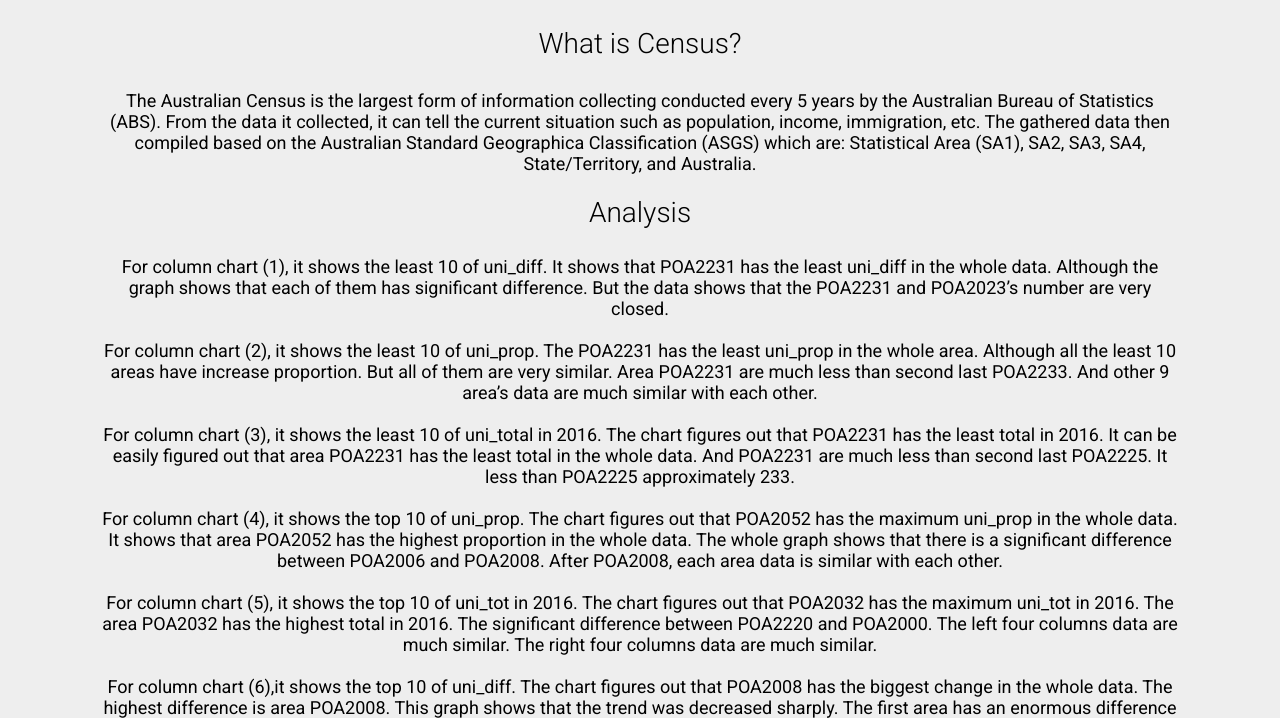
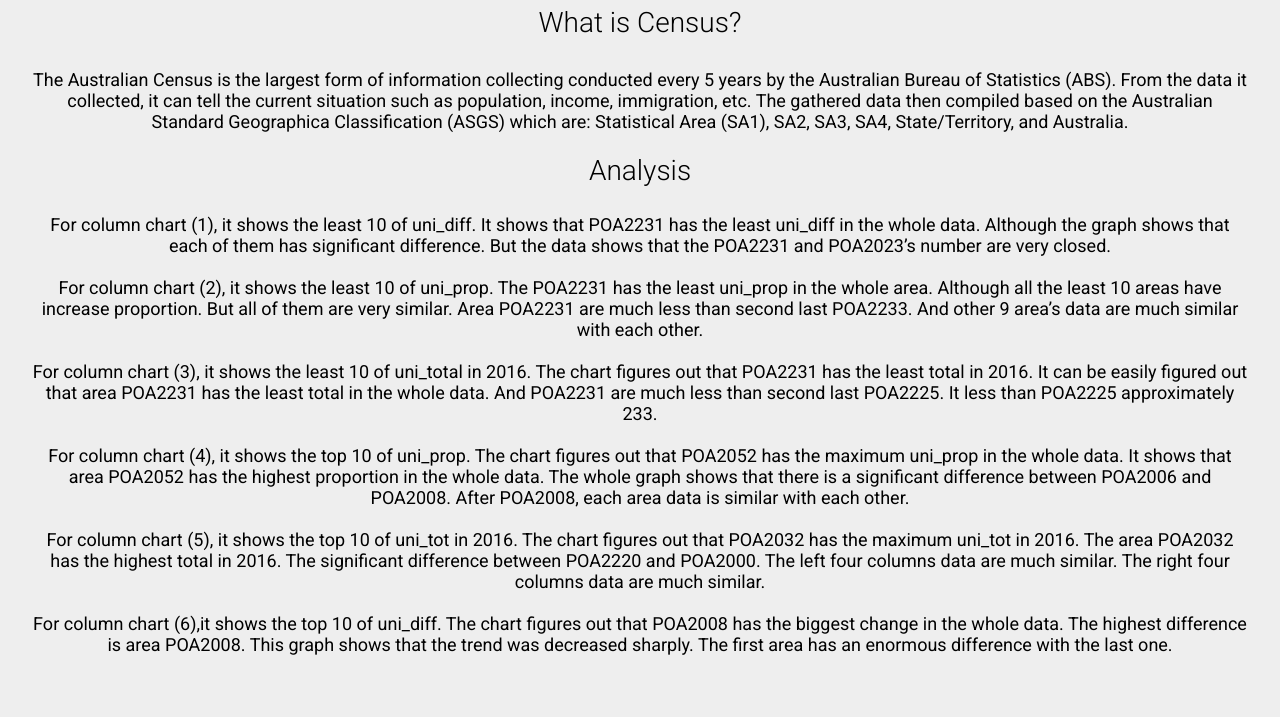
Before and after one commit to sudassana/webpractice, a plain HTML site: page index.html in a window 1280 px wide. Shown: the part 1138-1856 px from the top of the page. Drawn offline with nearby package versions, Linux system fonts and the light colour scheme.

Commit message:
too much padding

```diff
--- a/style.css
+++ b/style.css
@@ -59,7 +59,7 @@ h7 {
 }
 
 p {
-	padding-left: 100px; padding-right: 100px;
+	padding-left: 30px; padding-right: 30px;
 	margin: 0;
 	font-size: 18px;
 	font-family: 'Roboto'; font-weight: 500;
@@ -68,7 +68,7 @@ p {
 }
 
 p.par5,p.par6 {
-	padding-left: 100px; padding-right: 100px;
+	padding-left: 30px; padding-right: 30px;
 	margin-bottom: 20px;
 	font-size: 18px;
 	font-family: 'Roboto'; font-weight: 500;
```
